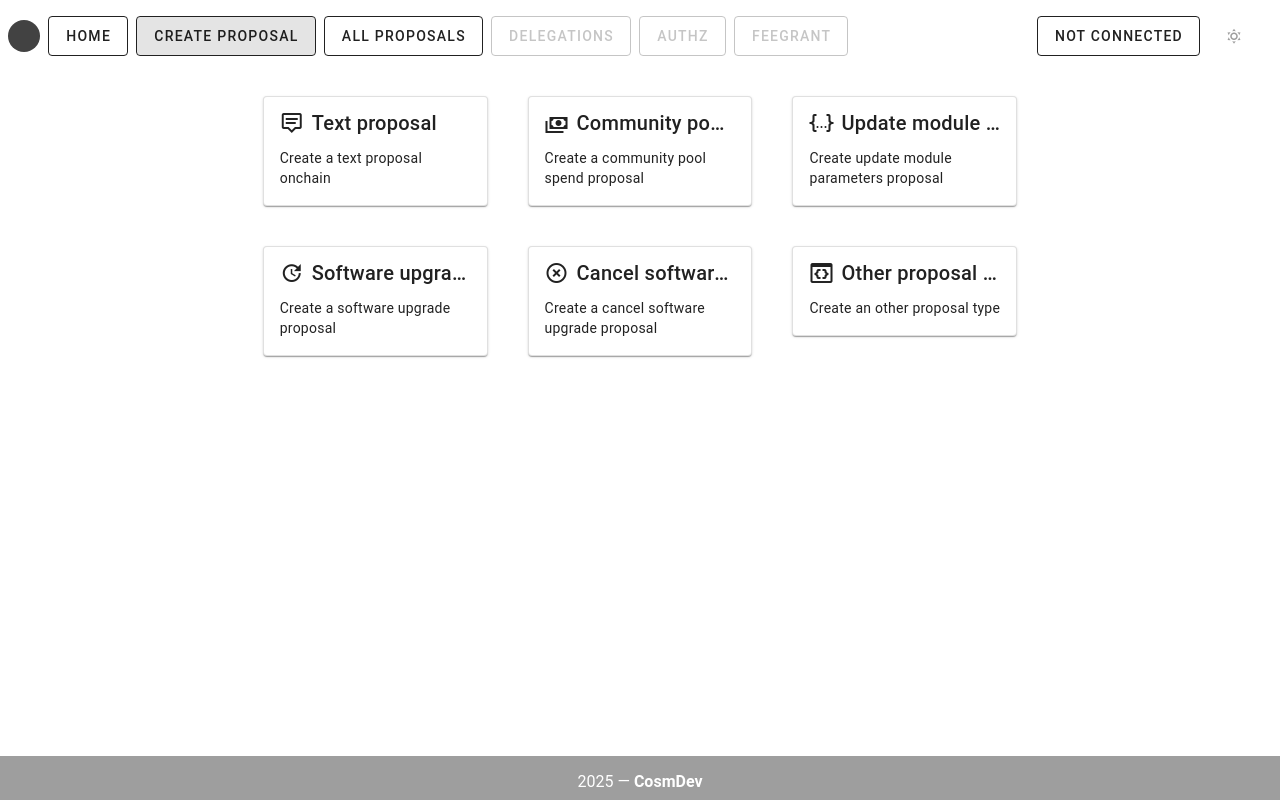
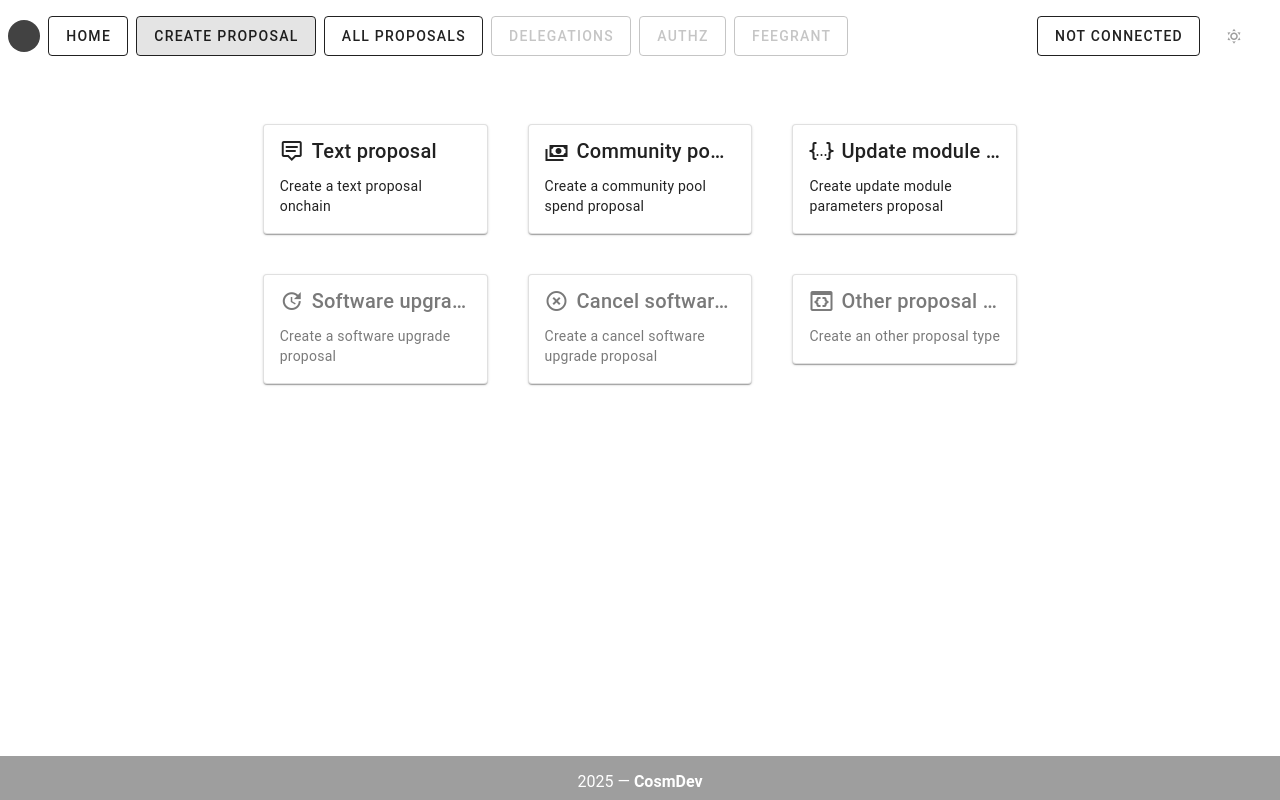
Before and after one commit to cosmDev/app-webwallet, a Vue app: page /create-proposal in a window 1280 px wide. Built offline with nearby package versions, Linux system fonts and the light colour scheme; no server answers.

Commit message:
fix: Refactor faucet data fetching and improve proposal titles in various views

```diff
--- a/src/App.vue
+++ b/src/App.vue
@@ -389,11 +389,10 @@ export default defineComponent({
 
         await axios
           .get(`https://cosmos-api.cosmdev.com/faucet/chaindev/${appStore.addrWallet}`)
-          .then(async (response) => {
+          .then((response) => {
             console.log("Faucet response:", response.data);
-            await appStore.getAccountInfo();
-            await appStore.getBankModule();
-            await appStore.getTransactions();
+            appStore.getBankModule();
+            appStore.getTransactions();
           })
           .catch((error) => {
             console.error("Error fetching faucet data:", error);
--- a/src/views/CreatePropView.vue
+++ b/src/views/CreatePropView.vue
@@ -1,6 +1,6 @@
 <template>
   <v-container>
-    <v-row>
+    <v-row class="mt-4">
       <v-col cols="12" md="2"> </v-col>
 
       <v-col cols="12" md="8">
@@ -44,9 +44,10 @@
                 border
                 prepend-icon="mdi-update"
                 text="Create a software upgrade proposal"
-                title="Software upgrade"
+                title="Software upgrade (soon)"
                 class="ma-2"
                 @click="proposalTypeSelected = 'software-upgrade'"
+                disabled="true"
               ></v-card>
             </v-col>
 
@@ -55,9 +56,10 @@
                 border
                 prepend-icon="mdi-close-circle-outline"
                 text="Create a cancel software upgrade proposal"
-                title="Cancel software upgrade"
+                title="Cancel software upgrade (soon)"
                 class="ma-2"
                 @click="proposalTypeSelected = 'cancel-software-upgrade'"
+                disabled="true"
               ></v-card>
             </v-col>
             <v-col cols="12" md="4">
@@ -65,9 +67,10 @@
                 border
                 prepend-icon="mdi-application-braces-outline"
                 text="Create an other proposal type"
-                title="Other proposal type"
+                title="Other proposal type (soon)"
                 class="ma-2"
                 @click="proposalTypeSelected = 'other'"
+                disabled="true"
               ></v-card>
             </v-col>
           </v-row>
--- a/src/views/HomeView.vue
+++ b/src/views/HomeView.vue
@@ -124,14 +124,14 @@
                         >
                           <td>{{ item.denom }}</td>
                           <td>{{ item.amount }}</td>
-                          <!--                           <td>
-                            ${{
+                          <td>
+                            $0<!-- {{
                               (
                                 item.amount *
                                 appStore.allPrice["chihuahua-token"].usd
                               ).toFixed(0)
-                            }}
-                          </td> -->
+                            }} -->
+                          </td>
                         </tr>
                       </tbody>
                     </v-table>
@@ -170,7 +170,6 @@
                             }}
                           </td>
 
-                          <td><v-btn>testr</v-btn></td>
                         </tr>
                       </tbody>
                     </v-table>
@@ -201,10 +200,7 @@
         >
           <v-card-item>
             <v-card-title> Wallet actions </v-card-title>
-            <template v-slot:append>
-              <v-icon color="success" icon="mdi-check"></v-icon>
-            </template>
-            <v-card-subtitle> Card subtitle secondary text </v-card-subtitle>
+
           </v-card-item>
 
           <v-card-text v-if="appStore.isLogged === true">
--- a/src/views/proposal/PoolSpend.vue
+++ b/src/views/proposal/PoolSpend.vue
@@ -69,7 +69,7 @@
               <v-toolbar class="mt-2">
                 <template v-slot:prepend>
                   <span class="text-h6 font-weight-bold pa-2"
-                    >community Spend pool {{ index + 1 }}</span
+                    >Community Spend pool {{ index + 1 }}</span
                   >
                 </template>
 
--- a/src/views/proposal/Text.vue
+++ b/src/views/proposal/Text.vue
@@ -194,7 +194,7 @@ export default {
       .then((data) => {
         console.log("Module parameters:", data);
         this.govConfig = data;
-        this.proposalMinDeposit = data.deposit_params.min_deposit[0].amount;
+        this.proposalMinDeposit = data.deposit_params.min_deposit[0].amount / 1000000;
         // Process the parameters as needed
       })
       .catch((error) => {
```
